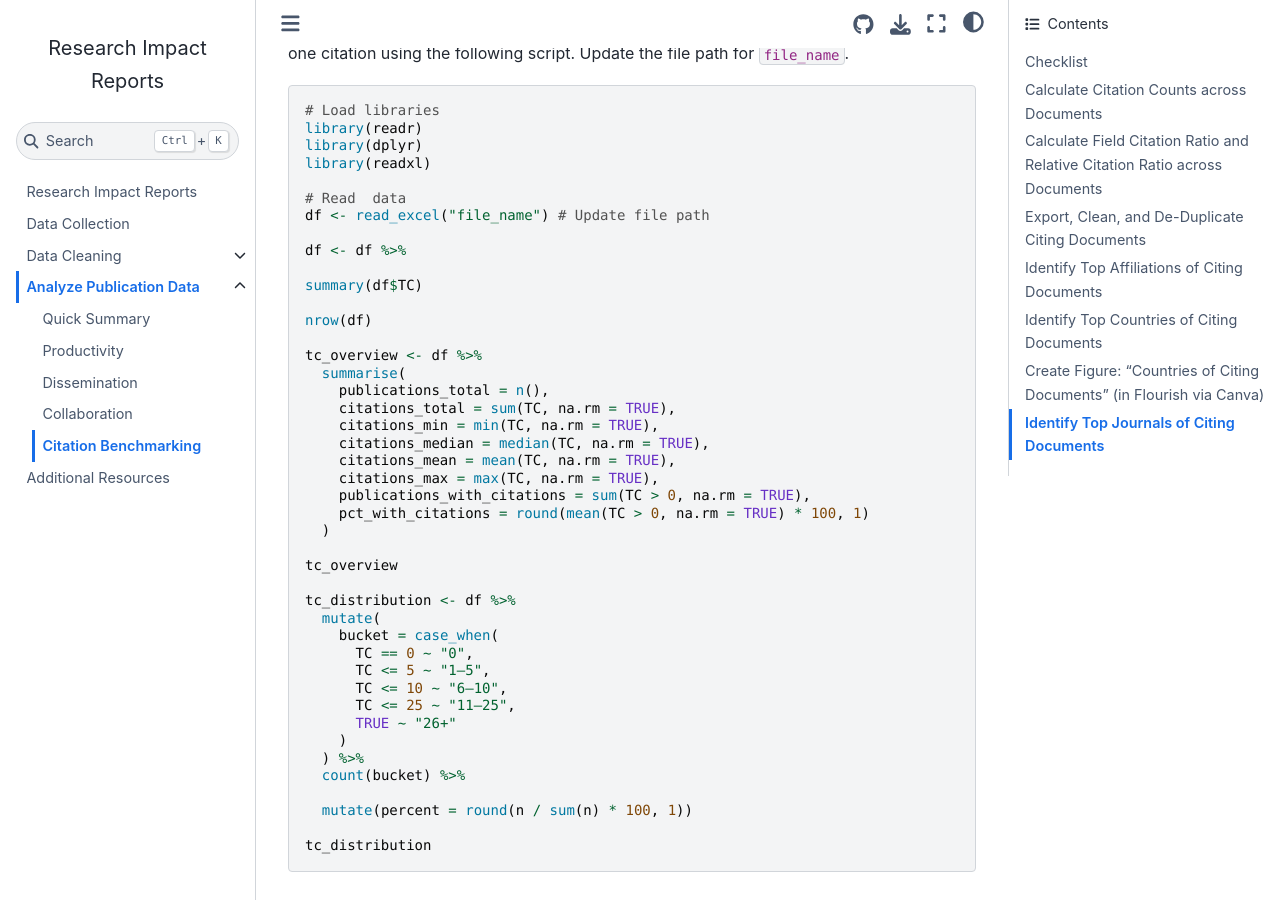
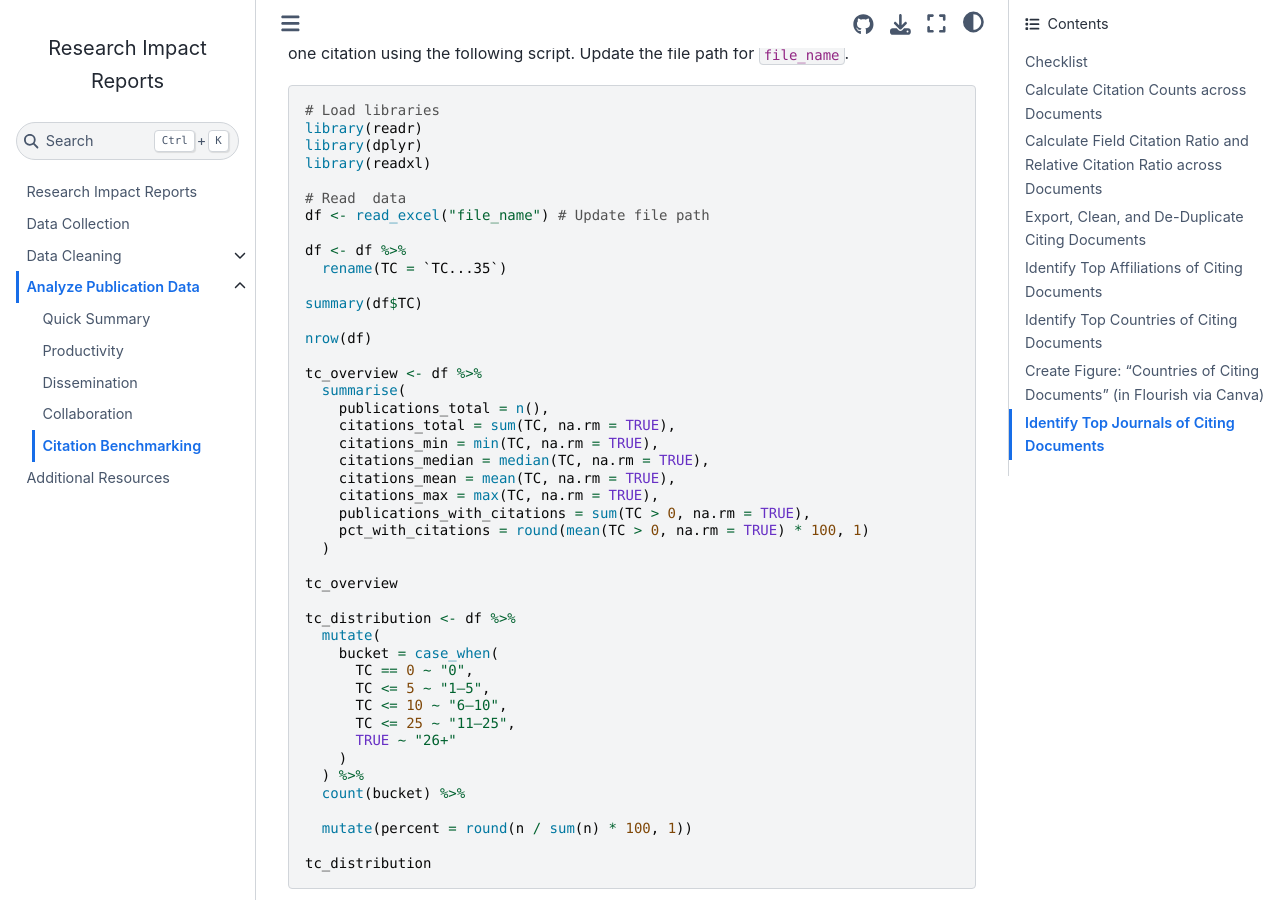
Before and after one commit to vvlooking/research-impact, a Jupyter Book: the page built from website/analyze-data-citation-benchmarking.md, in a window 1280 px wide and 900 px high, scrolled down 632 px. Built offline with Jupyter Book 1.0.4 settings and Sphinx 7.4.7 and the Sphinx Book theme 1.1.4, drawn with Linux system fonts in a browser that asks for light colours.

```diff
--- a/website/analyze-data-citation-benchmarking.md
+++ b/website/analyze-data-citation-benchmarking.md
@@ -25,6 +25,7 @@
 df <- read_excel("file_name") # Update file path
 
 df <- df %>%
+  rename(TC = `TC...35`)
 
 summary(df$TC)
 
```
